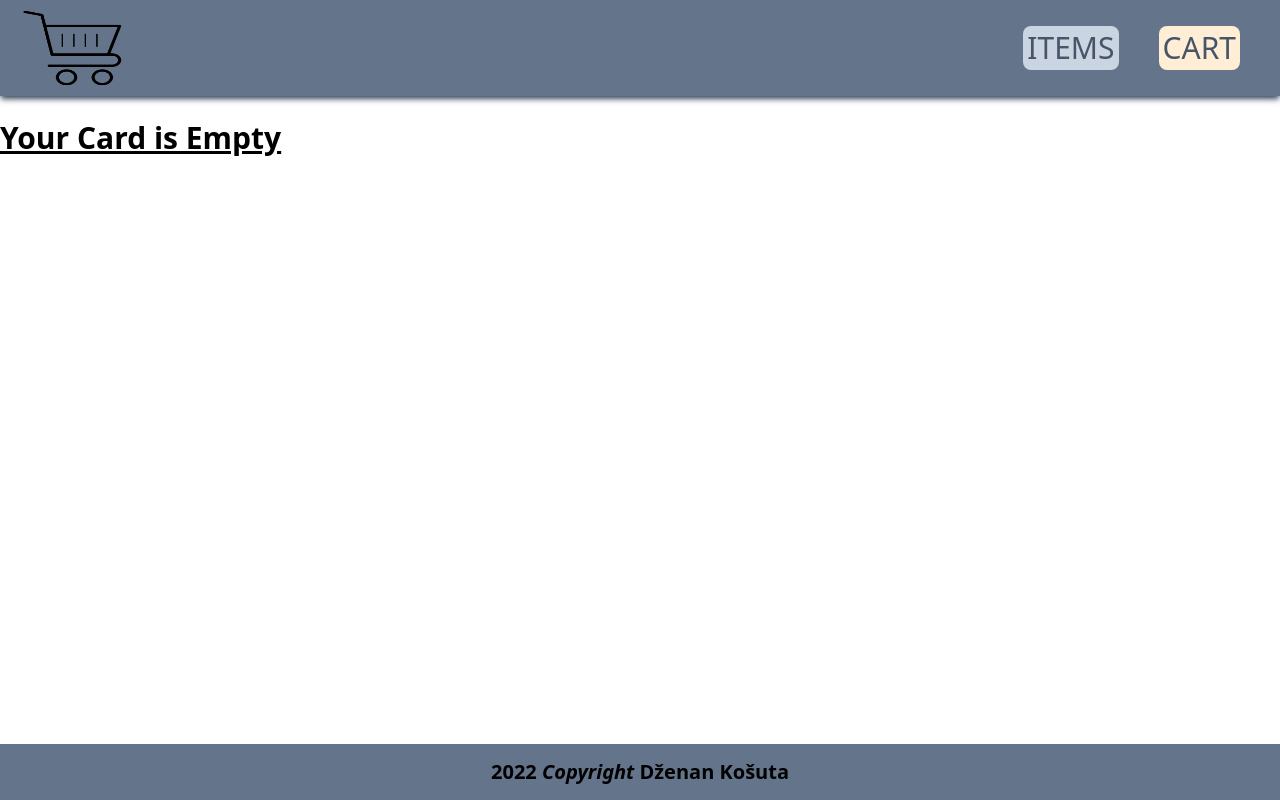
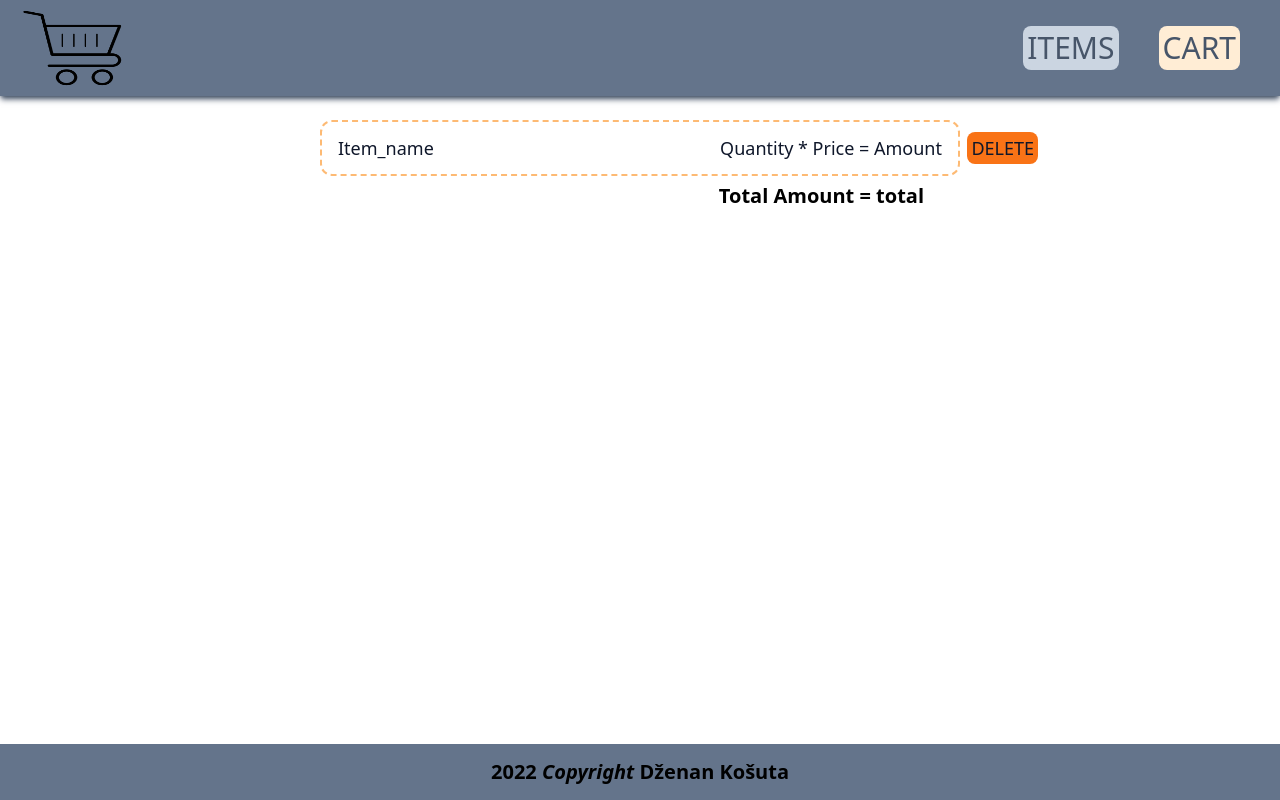
Before and after one commit to dzenankosuta/shopping-cart-app, a React (Create React App) app: page /cart in a window 1280 px wide. Built offline with nearby package versions, Linux system fonts and the light colour scheme.

Commit message:
Adding Cart Card and it to Cart Page

```diff
--- /dev/null
+++ b/src/components/cards/CartCard/CartCard.js
@@ -0,0 +1,15 @@
+import React from "react";
+
+const CartCard = () => {
+  return (
+    <div className="m-auto my-1.5 w-3/6 h-14 text-slate-900 text-lg flex justify-between items-center border-2 border-dashed border-orange-300 rounded-xl relative">
+      <p className="px-4">Item_name</p>
+      <p className="px-4">Quantity * Price = Amount</p>
+      <button className="h-8 cursor-pointer bg-orange-500 px-1 rounded-lg absolute -right-20">
+        DELETE
+      </button>
+    </div>
+  );
+};
+
+export default CartCard;
--- a/src/components/pages/CartPage/CartPage.js
+++ b/src/components/pages/CartPage/CartPage.js
@@ -1,7 +1,18 @@
 import React from "react";
+import CartCard from "../../cards/CartCard/CartCard";
 
 const CartPage = () => {
-  return <h1 className="text-3xl font-bold underline">Your Card is Empty</h1>;
+  return (
+    <>
+      {/* <h1 className="text-3xl text-center text-slate-800 font-bold underline">
+        Your Cart is Empty :(
+      </h1> */}
+      <CartCard />
+      <p className="m-auto w-3/6 text-end text-xl font-bold relative right-9">
+        Total Amount = total
+      </p>
+    </>
+  );
 };
 
 export default CartPage;
```
